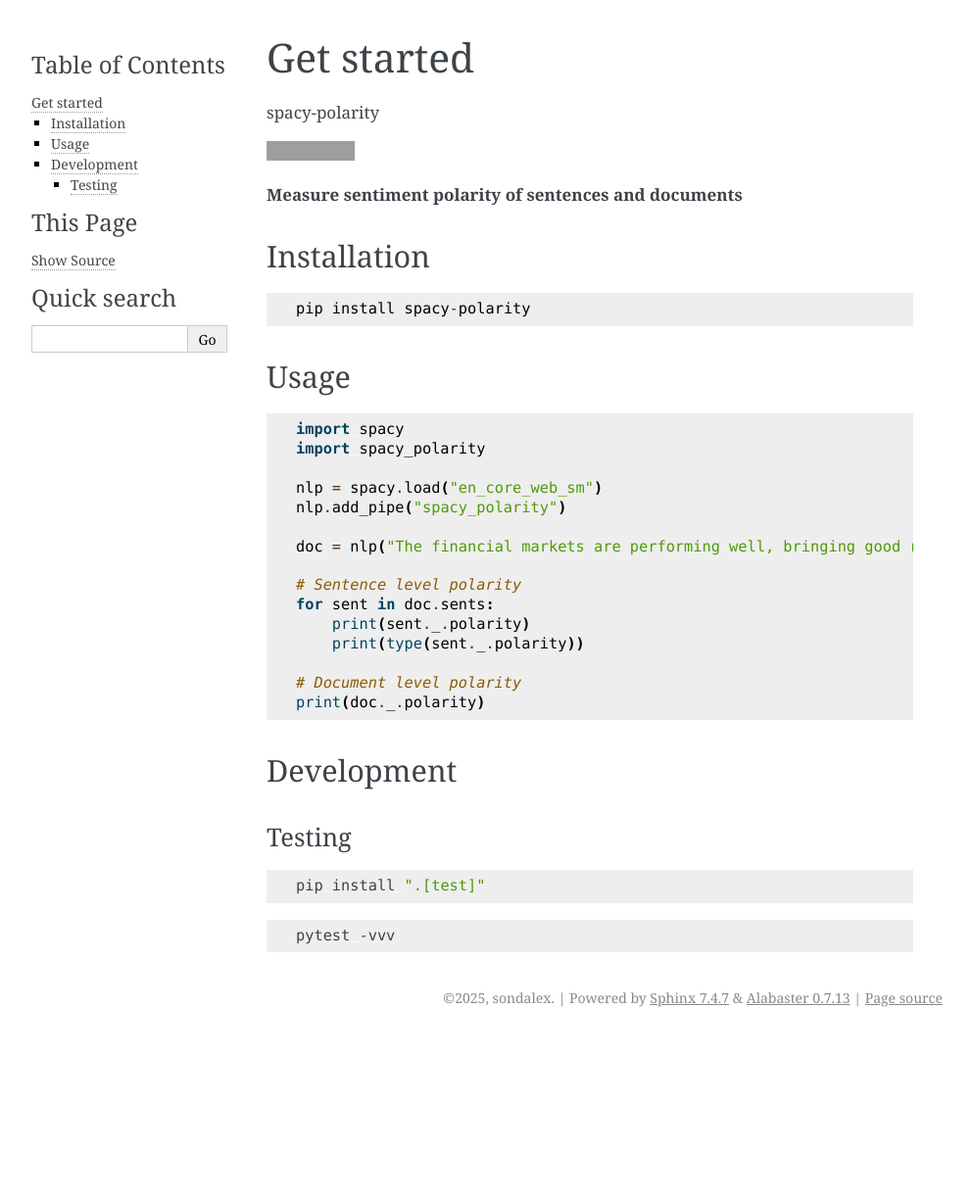
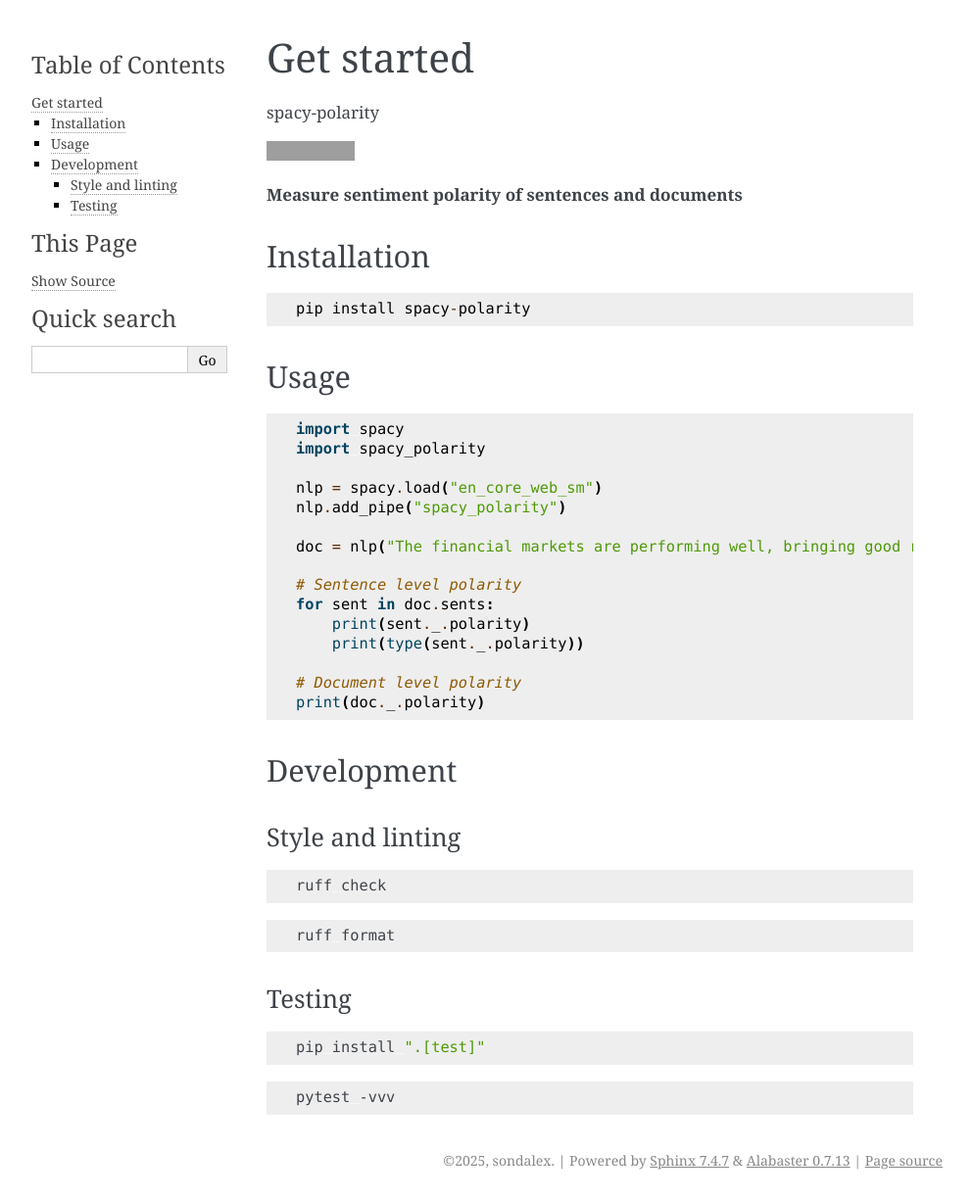
Before and after one commit to sondalex/spacy-polarity, a Sphinx documentation site: the page built from docs/source/intro.md, in a window 1280 px wide. Shown: the whole page at 98% size, without its empty margins (148-1141 px from the left). Built offline with Sphinx 7.4.7, drawn with Linux system fonts in a browser that asks for light colours; before the commit the page ends 1058 px from its top, so only the background shows below that; grey boxes are pictures that could not be loaded.

Commit message:
Format code, update README & update test workflow

````diff
--- a/README.md
+++ b/README.md
@@ -32,6 +32,16 @@
 
 ## Development
 
+### Style and linting
+
+```bash
+ruff check
+```
+
+```bash
+ruff format
+```
+
 ### Testing
 
 ```bash
````
Also changed, not shown: docs/source/conf.py (+6 -7 lines), 2 other files.
